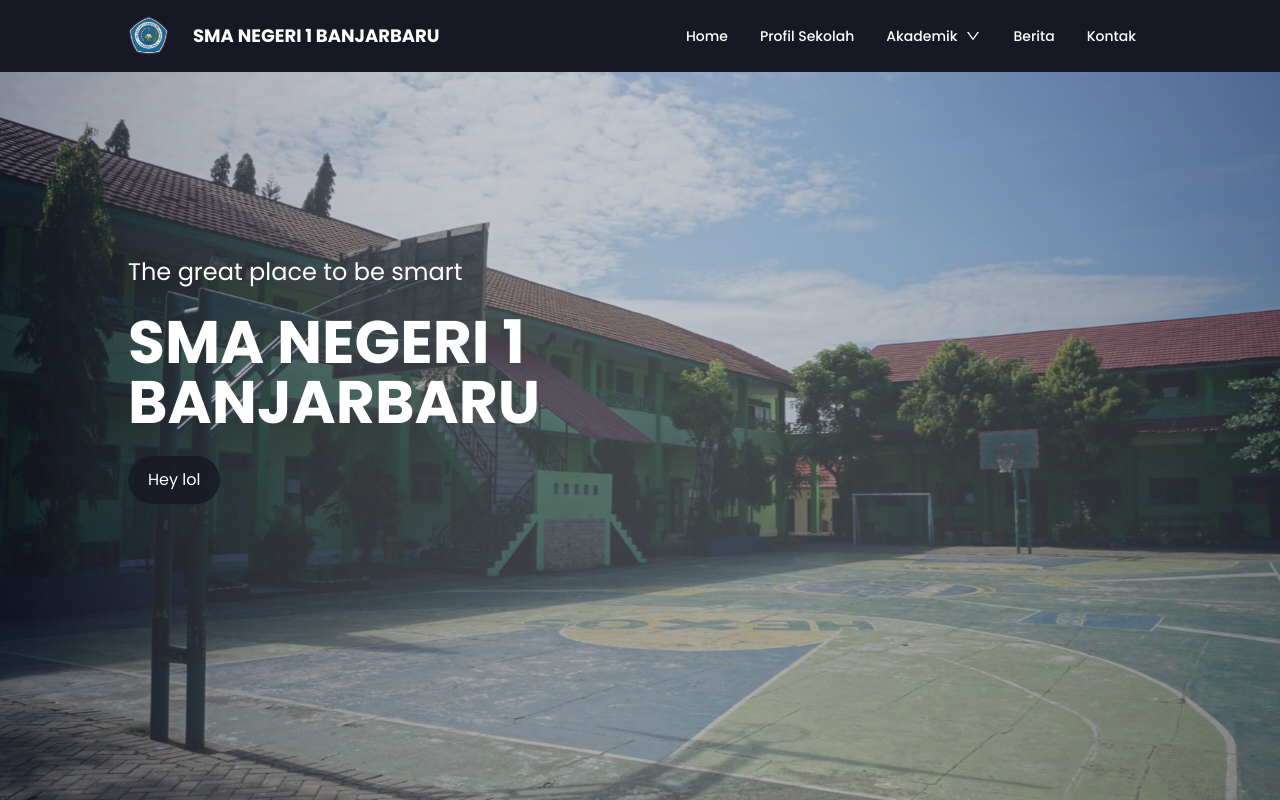
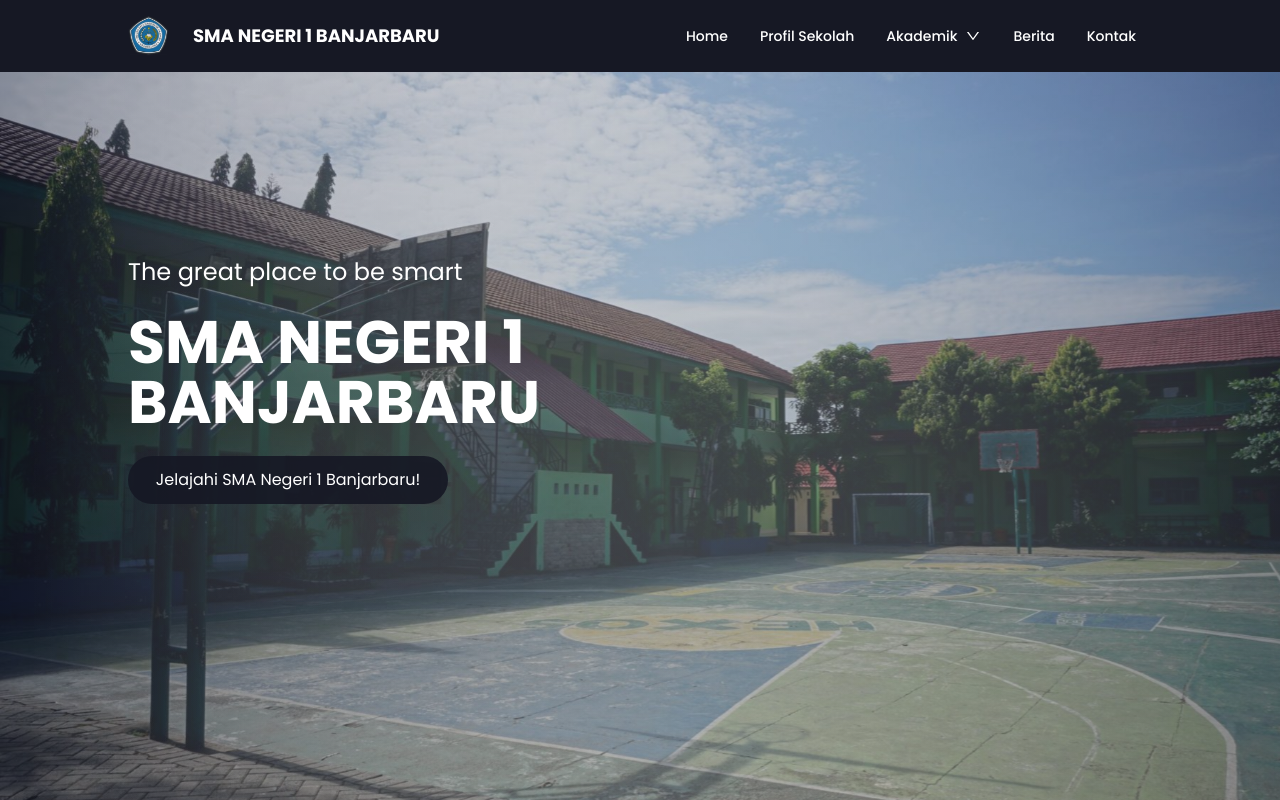
Before and after one commit to ScaferuZ/smansa, a React (Create React App) app: page / in a window 1280 px wide. Built offline with nearby package versions, Linux system fonts and the light colour scheme.

Commit message:
tuning up button components

```diff
--- a/src/components/Button.js
+++ b/src/components/Button.js
@@ -1,6 +1,6 @@
 import React from "react";
 
-const STYLES = ["btn--primary", "btn--secondary"];
+const STYLES = ["btn--primary", "btn--primary--outlined", "btn--secondary"];
 
 const SIZES = ["btn--medium", "btn--small"];
 
--- a/src/components/Hero.js
+++ b/src/components/Hero.js
@@ -9,7 +9,14 @@
         <h1 className="font-bold text-6xl">
           SMA NEGERI 1 <br /> BANJARBARU
         </h1>
-        <Button> Hey lol</Button>
+        <Button
+          type="button"
+          buttonStyle="btn--primary"
+          buttonSize="btn--medium"
+        >
+          {" "}
+          Jelajahi SMA Negeri 1 Banjarbaru!
+        </Button>
       </div>
     </div>
   );
--- a/src/index.css
+++ b/src/index.css
@@ -43,9 +43,21 @@
 }
 
 .btn--primary {
-  @apply text-white bg-main bg-opacity-80 border-0;
+  @apply text-white bg-main bg-opacity-90 border-0 focus:outline-none;
+}
+
+.btn--primary--outlined {
+  @apply text-white border-2 border-white focus:outline-none;
+}
+
+.btn--secondary {
+  @apply text-main bg-secondary border-0 focus:outline-none;
 }
 
 .btn--medium {
-  @apply px-5 py-3 text-base;
+  @apply px-6 py-3 text-base w-80;
 }
+
+.btn--small {
+  @apply px-4 py-2 text-sm;
+}
```
